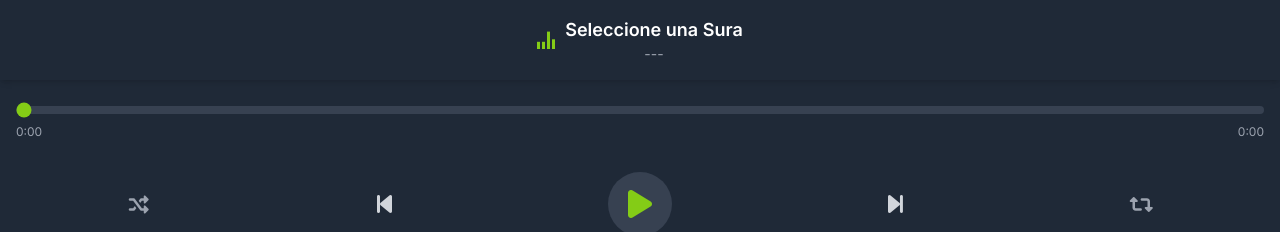
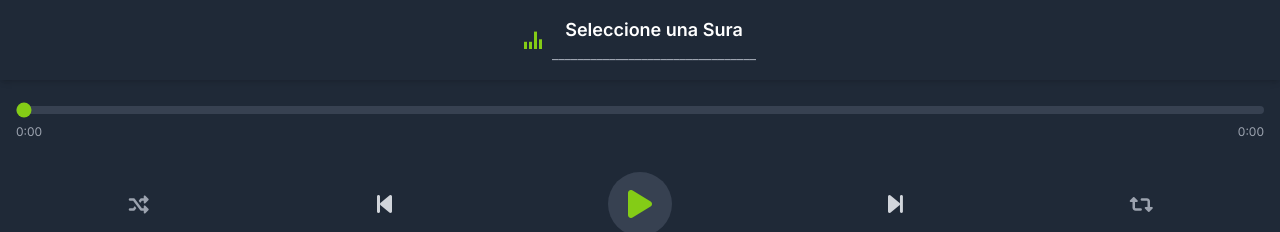
Before and after one commit to shapins/qurspanistr, a Jekyll site: the page built from index.md, in a window 1280 px wide. Shown: the top 232 px of the page. Built offline with Jekyll 4.4.1, drawn with Linux system fonts in a browser that asks for light colours; nearby versions of some CDN libraries; our own code applies the rules of GitHub Pages for plain Markdown files; comment, search, counter and statistics services are not loaded.

Commit message:
Update index.md

```diff
--- a/index.md
+++ b/index.md
@@ -1,4 +1,3 @@
-
 
 <html lang="es">
 <head>
@@ -157,7 +156,7 @@
                     </div>
                     <div>
                         <p id="songTitle" class="text-lg font-semibold truncate">Seleccione una Sura</p>
-                        <p id="songArtist" class="text-sm text-gray-400 truncate">---</p>
+                        <p id="songArtist" class="text-sm text-gray-400 truncate">________________________________</p>
                     </div>
                 </div>
             </div>
@@ -589,7 +588,7 @@
             } else {
                 songTitleDisplay.textContent = "Seleccione una Sura";
             }
-            songArtistDisplay.textContent = "_________________________________________";
+            songArtistDisplay.textContent = "________________________________";
         }
         function updateNowPlayingIndicator() {
             document.querySelectorAll('.now-playing-indicator').forEach(function(indicator) {
```
